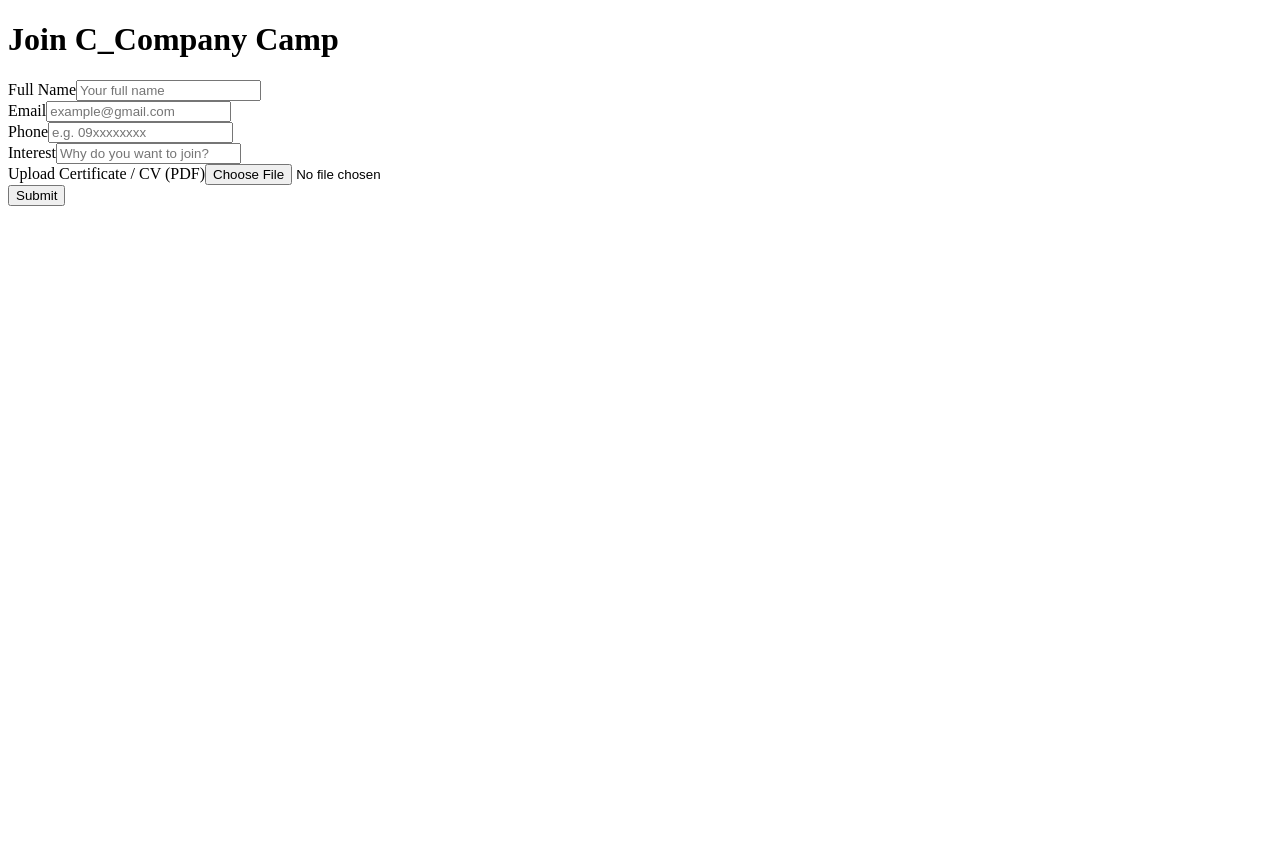
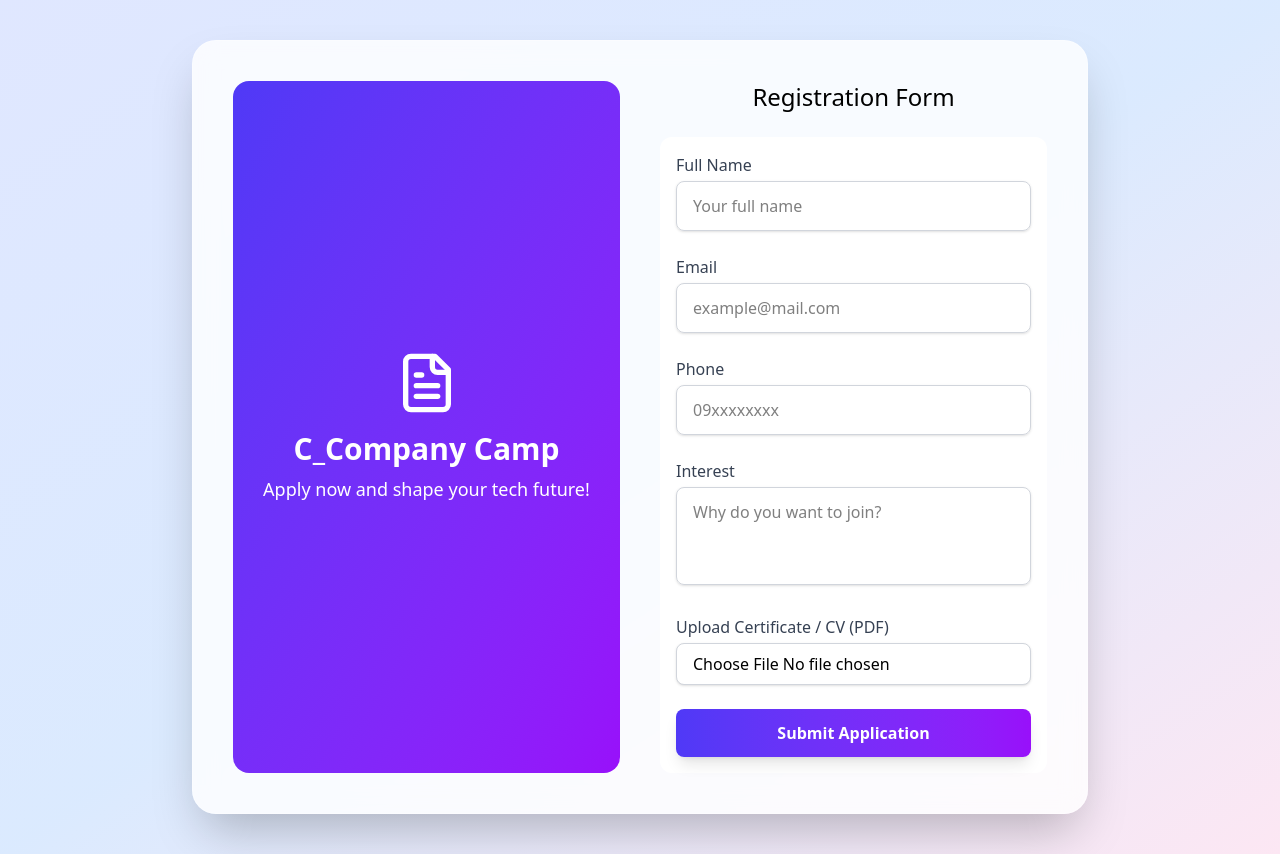
Before and after one commit to Chala751/online-registration-form, a Next.js app: page /register in a window 1280 px wide. Before the commit the page ends 800 px from the top, so only its background shows below. Built offline with nearby package versions, Linux system fonts and the light colour scheme.

Commit message:
to style with tailwind config the globalcss and style regiser  page

```diff
--- a/app/layout.js
+++ b/app/layout.js
@@ -1,5 +1,6 @@
 import { Geist, Geist_Mono } from "next/font/google";
-import "./globals.css";
+import '../globals.css'
+
 import { Toaster } from 'sonner'
 
 const geistSans = Geist({
--- /dev/null
+++ b/pages/_app.js
@@ -0,0 +1,6 @@
+// pages/_app.js
+import '../globals.css'
+
+export default function MyApp({ Component, pageProps }) {
+  return <Component {...pageProps} />
+}
--- a/pages/register.jsx
+++ b/pages/register.jsx
@@ -4,7 +4,7 @@ import { useForm } from 'react-hook-form'
 import { zodResolver } from '@hookform/resolvers/zod'
 import * as z from 'zod'
 import { toast } from 'sonner'
-import { CheckCircle } from 'lucide-react'
+import { CheckCircle, FileText } from 'lucide-react'
 import { useState } from 'react'
 
 const schema = z.object({
@@ -37,92 +37,109 @@ export default function RegisterForm() {
 
     if (res.ok) {
       setSubmitted(true)
-      toast.success('Registration successful!')
+      toast.success('🎉 Registration successful!')
       reset()
     } else {
-      toast.error('Something went wrong. Please try again.')
+      toast.error('❌ Something went wrong. Please try again.')
     }
   }
 
   return (
-    <div className="min-h-screen bg-gray-50 flex items-center justify-center px-4">
-      <div className="w-full max-w-lg bg-white p-8 rounded-xl shadow-lg border border-gray-200">
-        <h1 className="text-3xl font-bold text-center text-blue-700 mb-6">
-          Join <span className="text-gray-800">C_Company Camp</span>
-        </h1>
+    <div className="min-h-screen bg-gradient-to-br from-indigo-100 via-blue-100 to-pink-100 flex items-center justify-center px-4 py-10">
+      <div className="container mx-auto max-w-4xl bg-white/80 backdrop-blur-md shadow-2xl rounded-3xl border border-white/30 p-8 md:p-10">
+        <div className="grid md:grid-cols-2 gap-10">
+          {/* Illustration Side */}
+          <div className="hidden md:flex flex-col items-center justify-center bg-gradient-to-br from-indigo-600 to-purple-600 text-white rounded-2xl p-6">
+            <FileText className="w-16 h-16 mb-4" />
+            <h2 className="text-3xl font-bold mb-2">C_Company Camp</h2>
+            <p className="text-lg text-center">Apply now and shape your tech future!</p>
+          </div>
 
-        {submitted && (
+          {/* Form Side */}
+          <div>
+            <h1 className="text-2xl font-boldtext-gray-800 text-center mb-6">Registration Form</h1>
+
+            {submitted ? (
               <div className="text-center text-green-600 mb-4">
-            <CheckCircle className="w-10 h-10 mx-auto mb-1" />
-            <p className="text-lg">Thank you for registering!</p>
+                <CheckCircle className="w-12 h-12 mx-auto mb-2 animate-bounce" />
+                <p className="text-lg font-semibold">Thank you for registering!</p>
               </div>
-        )}
-
+            ) : (
               <form
                 onSubmit={handleSubmit(onSubmit)}
                 encType="multipart/form-data"
-          className="space-y-5"
+                className="space-y-6 bg-white rounded-xl p-4"
               >
+                {/* Full Name */}
                 <div>
-            <label className="block font-medium mb-1">Full Name</label>
+                  <label className="block font-medium text-gray-700 mb-1">Full Name</label>
                   <input
                     {...register('fullName')}
-              className="w-full border border-gray-300 p-3 rounded focus:outline-none focus:ring-2 focus:ring-blue-500"
                     placeholder="Your full name"
+                    className="w-full px-4 py-3 border border-gray-300 rounded-lg shadow-sm focus:outline-none focus:ring-2 focus:ring-indigo-500"
                   />
                   {errors.fullName && <p className="text-red-500 text-sm mt-1">{errors.fullName.message}</p>}
                 </div>
 
+                {/* Email */}
                 <div>
-            <label className="block font-medium mb-1">Email</label>
+                  <label className="block font-medium text-gray-700 mb-1">Email</label>
                   <input
                     {...register('email')}
                     type="email"
-              className="w-full border border-gray-300 p-3 rounded focus:outline-none focus:ring-2 focus:ring-blue-500"
-              placeholder="example@gmail.com"
+                    placeholder="example@mail.com"
+                    className="w-full px-4 py-3 border border-gray-300 rounded-lg shadow-sm focus:outline-none focus:ring-2 focus:ring-indigo-500"
                   />
                   {errors.email && <p className="text-red-500 text-sm mt-1">{errors.email.message}</p>}
                 </div>
 
+                {/* Phone */}
                 <div>
-            <label className="block font-medium mb-1">Phone</label>
+                  <label className="block font-medium text-gray-700 mb-1">Phone</label>
                   <input
                     {...register('phone')}
-              className="w-full border border-gray-300 p-3 rounded focus:outline-none focus:ring-2 focus:ring-blue-500"
-              placeholder="e.g. 09xxxxxxxx"
+                    placeholder="09xxxxxxxx"
+                    className="w-full px-4 py-3 border border-gray-300 rounded-lg shadow-sm focus:outline-none focus:ring-2 focus:ring-indigo-500"
                   />
                   {errors.phone && <p className="text-red-500 text-sm mt-1">{errors.phone.message}</p>}
                 </div>
 
+                {/* Interest */}
                 <div>
-            <label className="block font-medium mb-1">Interest</label>
-            <input
+                  <label className="block font-medium text-gray-700 mb-1">Interest</label>
+                  <textarea
                     {...register('interest')}
-              className="w-full border border-gray-300 p-3 rounded focus:outline-none focus:ring-2 focus:ring-blue-500"
                     placeholder="Why do you want to join?"
+                    rows={3}
+                    className="w-full px-4 py-3 border border-gray-300 rounded-lg shadow-sm focus:outline-none focus:ring-2 focus:ring-indigo-500 resize-none"
                   />
                   {errors.interest && <p className="text-red-500 text-sm mt-1">{errors.interest.message}</p>}
                 </div>
 
+                {/* Certificate */}
                 <div>
-            <label className="block font-medium mb-1">Upload Certificate / CV (PDF)</label>
+                  <label className="block font-medium text-gray-700 mb-1">Upload Certificate / CV (PDF)</label>
                   <input
                     type="file"
                     name="certificate"
                     accept=".pdf"
                     required
-              className="w-full border border-gray-300 p-2 rounded bg-white"
+                    className="w-full px-4 py-2 border border-gray-300 rounded-lg shadow-sm bg-white cursor-pointer"
                   />
                 </div>
 
+                {/* Submit */}
                 <button
                   type="submit"
                   disabled={isSubmitting}
-            className="w-full bg-blue-600 hover:bg-blue-700 text-white font-medium py-3 rounded transition disabled:opacity-50"
+                  className="w-full bg-gradient-to-r from-indigo-600 to-purple-600 text-white font-semibold py-3 rounded-lg hover:opacity-90 transition-all duration-300 shadow-lg disabled:opacity-50 cursor-pointer"
                 >
-            {isSubmitting ? 'Submitting...' : 'Submit'}
+                  {isSubmitting ? 'Submitting...' : 'Submit Application'}
                 </button>
               </form>
+            )}
+          </div>
+        </div>
       </div>
     </div>
   )
```
Also changed, not shown: globals.css (renamed from app/globals.css). Lines whose indentation alone changed are shown as unchanged.
